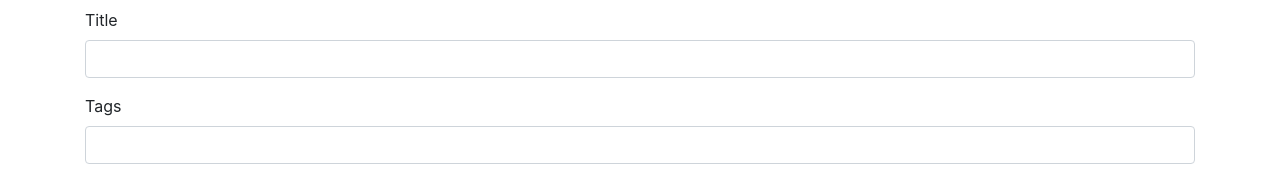
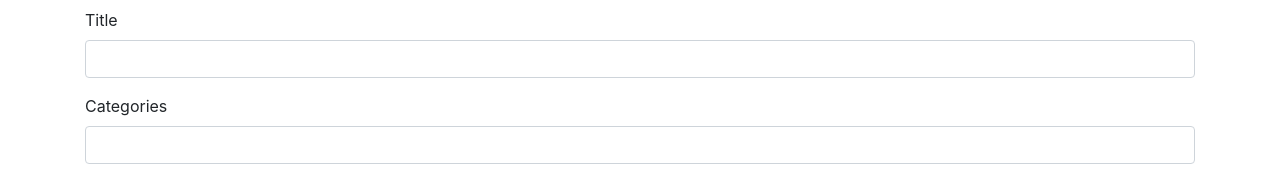
Before and after one commit to aviladev/react-to-blog, a React (Create React App) app: page /posts/new in a window 1280 px wide. Shown: the top 184 px of the page. Built offline with nearby package versions, Linux system fonts and the light colour scheme.

Commit message:
Correct field Tags to Categories

```diff
--- a/src/components/PostsNew.js
+++ b/src/components/PostsNew.js
@@ -22,8 +22,8 @@ class PostsNew extends Component {
           component={this.renderField}
         />
         <Field
-          label="Tags"
-          name="tags"
+          label="Categories"
+          name="categories"
           component={this.renderField}
         />
         <Field
```
